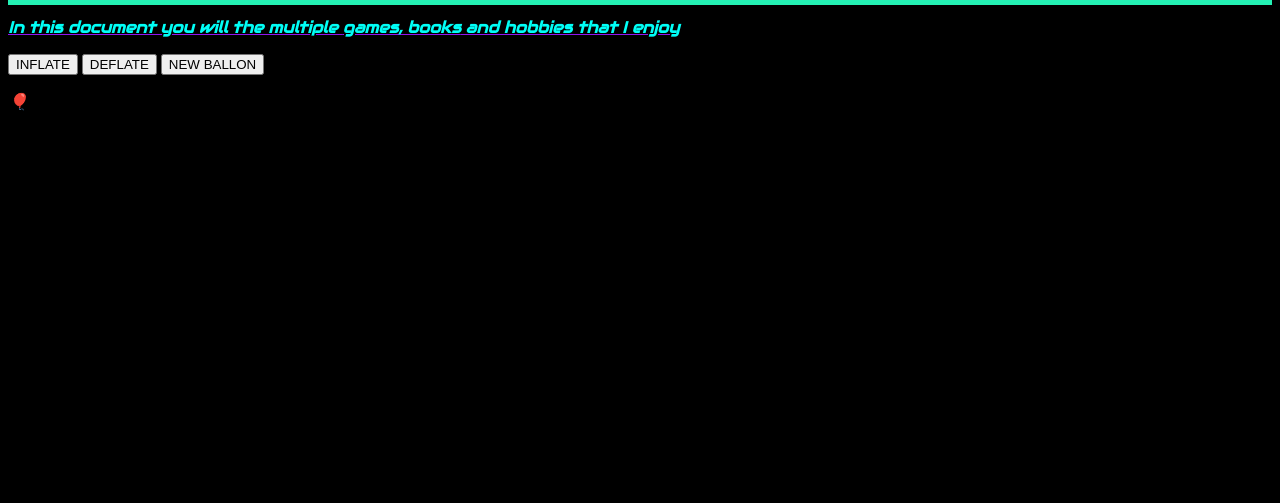
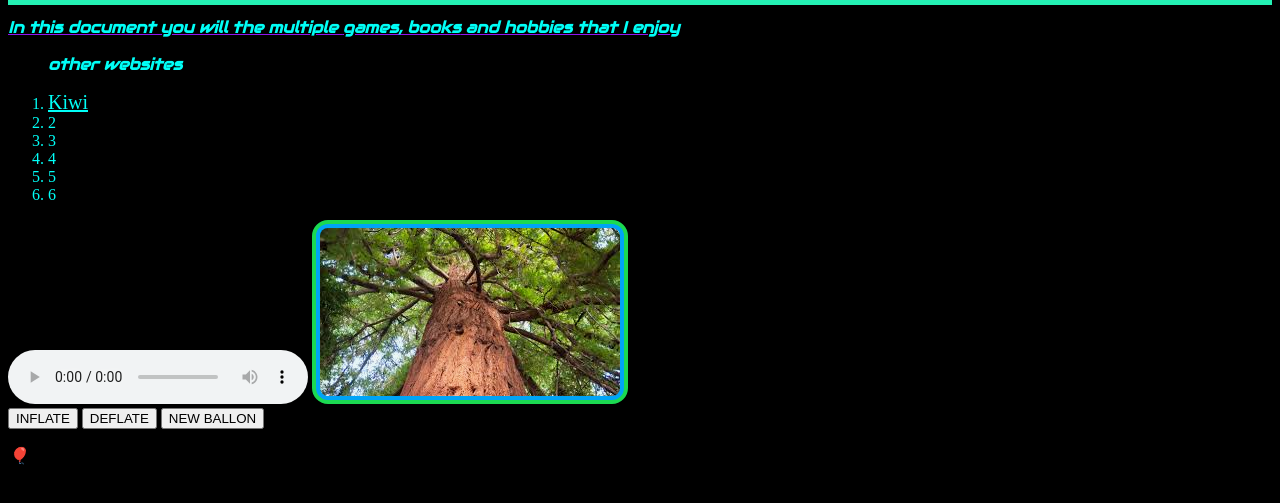
Before and after one commit to Samuelcook29create/Samuelcook29Create.github.io, a plain HTML site: page index.html in a window 1280 px wide. Shown: the part 105-608 px from the top of the page. Drawn offline with Linux system fonts and the light colour scheme; a web font is replaced by a local one.

Commit message:
no fix homepage

```diff
--- a/index.html
+++ b/index.html
@@ -26,16 +26,16 @@
     <p id="purple">In this document you will the multiple <strong>games,</strong><em> books</em> and
         hobbies that I enjoy</p>
     <ol class="glow">
-        <!-- <p>other websites</p>
+        <p>other websites</p>
         <li><a href="https://kiwinguyen29.github.io/" class="website">Kiwi</a></li>
         <li>2</li>
         <li>3</li>
         <li>4</li>
         <li>5</li>
-        <li>6</li> -->
+        <li>6</li>
     </ol>
-    <!-- <audio controls src="Audio/sam_song.wav" class="box"></audio>
-    <img src="Pictures/treeredwood.jpg" alt="redwood tree"><br> -->
+    <audio controls src="Audio/sam_song.wav" class="box"></audio>
+    <img src="Pictures/treeredwood.jpg" alt="redwood tree"><br>
     <button id="inflate-button">INFLATE</button>
     <button id="deflate-button">DEFLATE</button>
     <button id="new-button">NEW BALLON</button>
```
